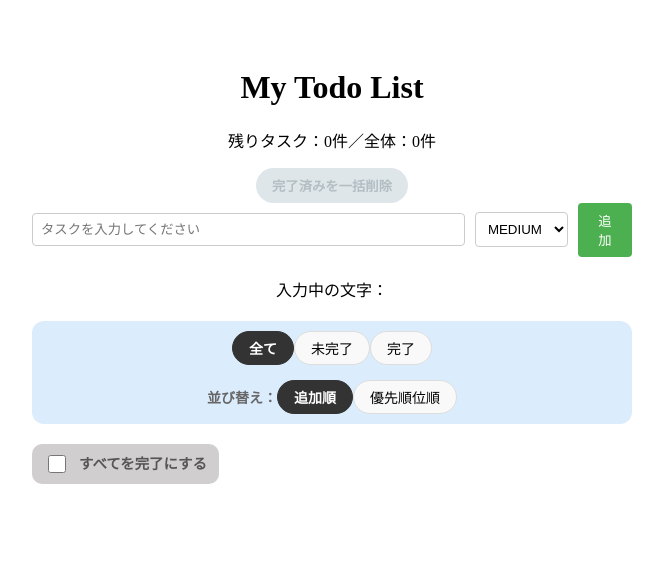
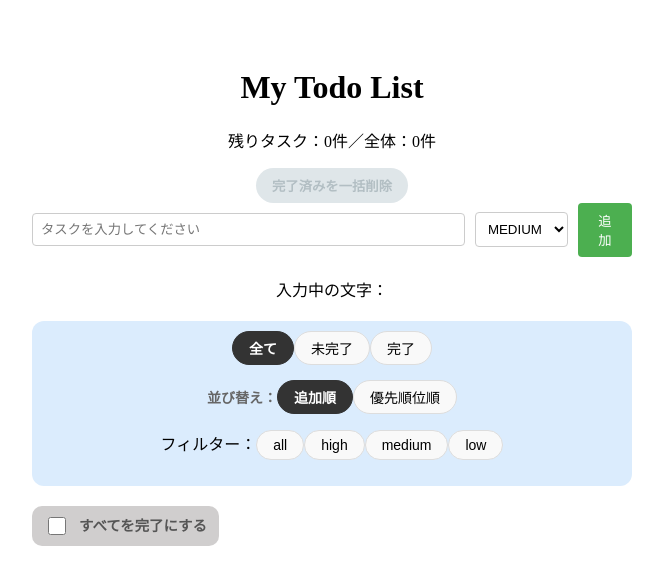
Before and after one commit to mao-ymst/TodoList1_React, a React (Vite) app: page / in a window 1280 px wide. Shown: the top 584 px of the page, without its empty margins (308-971 px from the left). Built offline with nearby package versions, Linux system fonts and the light colour scheme.

Commit message:
feat:implemet multiple filtering logic status and priority

```diff
--- a/src/App.jsx
+++ b/src/App.jsx
@@ -13,6 +13,7 @@ export default function App() {
   const [priority, setPriority] = useState("medium");
   const [filter, setFilter] = useState("all");
   const [sortBy, setSortBy] = useState("added");
+  const [priorityFilter, setPriorityfilter] = useState("all");
 
   const handleChange = (e) => {
     setInputText(e.target.value);
@@ -76,6 +77,11 @@ export default function App() {
         return a.id - b.id;
       })
 
+      .filter(task => {
+      if (priorityFilter === "all") return true;
+      return task.priority === priorityFilter;
+    })
+
 
   const updateTask = (id, newText) => {
     setTasks(
@@ -99,6 +105,7 @@ export default function App() {
       }))
     );
   }
+
 
   useEffect(() => {
     localStorage.setItem('my-todo-list', JSON.stringify(tasks));
@@ -130,7 +137,10 @@ export default function App() {
         currentFilter={filter}
         onFilterChange={setFilter}
         currentSort={sortBy}
-        onSortChange={setSortBy} />
+        onSortChange={setSortBy}
+        currentPriorityFilter={priorityFilter}
+        onPriorityFilterChange={setPriorityfilter} />
+
       <div className='all-select-area'>
         <input
           type='checkbox'
@@ -229,3 +239,9 @@ export default function App() {
 //taskにチェックが入っているか確認し　チェック有->全てチェックに自動でチェック付ける　無->チェック外す
 //e.target.checkedで今true,falseかを判断する
 //CSSを整える
+
+//27 priority Filterを作成する
+//新しいpriorityFilterを管理するstateを用意する
+//切り替えようbuttonを作成
+//実際に行うfilter処理を設定する これまでのfilter部分にプラスする
+//作成した内容をtodocontrolsに移動する propsとして渡す
--- a/src/component/TodoControls/TodoControls.jsx
+++ b/src/component/TodoControls/TodoControls.jsx
@@ -1,7 +1,7 @@
 import React from 'react'
 import "./TodoControls.css"
 
-export default function TodoControls({ currentFilter, onFilterChange, currentSort, onSortChange }) {
+export default function TodoControls({ currentFilter, onFilterChange, currentSort, onSortChange, currentPriorityFilter, onPriorityFilter }) {
     return (
         <>
             <div className='todo-controls'>
@@ -37,6 +37,18 @@ export default function TodoControls({ currentFilter, onFilterChange, currentSor
                         className={currentSort === "priority" ? "active" : ""}>
                         優先順位順
                     </button>
+                    <p>
+                        フィルター：
+                        {["all", "high", "medium", "low"].map((p) =>
+                            <button
+                                key={p}
+                                onClick={() => onPriorityFilter(p)}>
+                                {p}
+                            </button>
+                        )}
+
+                    </p>
+
 
                 </div>
             </div>
@@ -61,3 +73,5 @@ export default function TodoControls({ currentFilter, onFilterChange, currentSor
 //Sortの中身を受け取った内容に書き換える
 //sort部分にもactiveを追加
 //todocontrolsそれぞれのCSSを整える
+
+//27　Appで設置したpriorityFilterを設置、propsを受け取る
```
